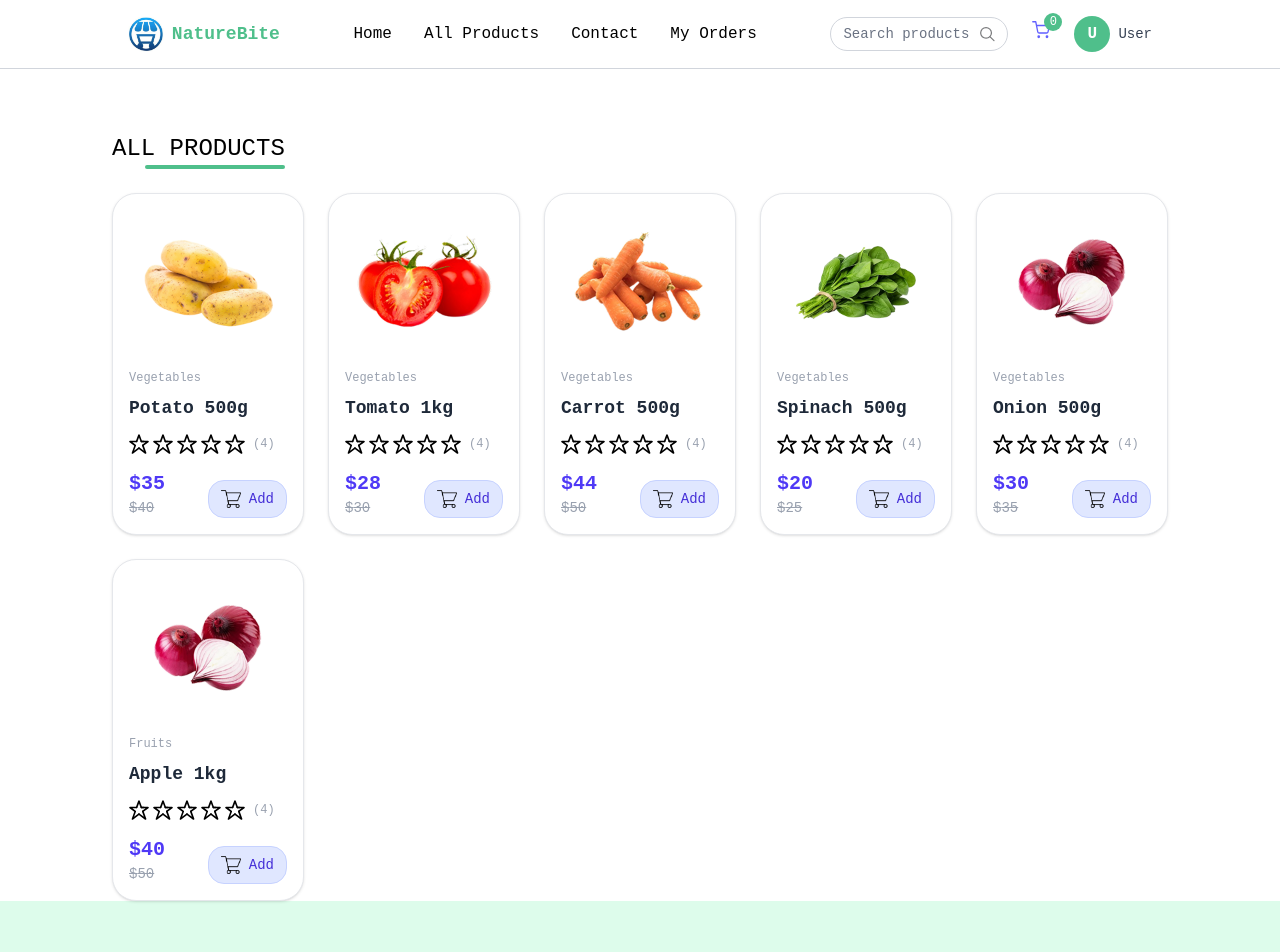
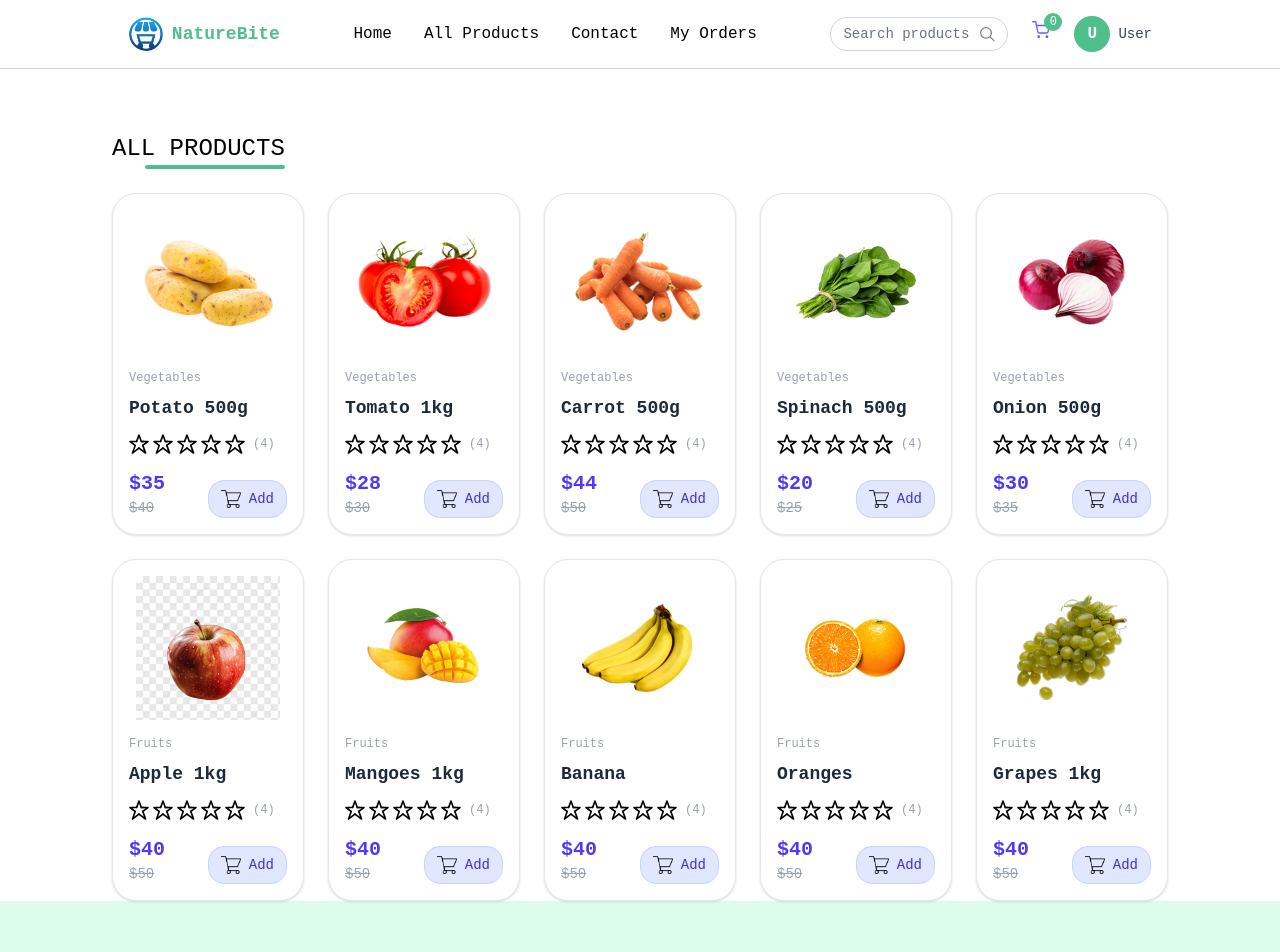
Before and after one commit to MuhammadLuqman0407/Ecommerce, a React (Vite) app in the folder Frontend/: page /products in a window 1280 px wide. Shown: the top 952 px of the page. Built offline with nearby package versions, Linux system fonts and the light colour scheme; a web font is replaced by a local one.

Commit message:
Add products

```diff
--- a/Frontend/src/assets/assets.js
+++ b/Frontend/src/assets/assets.js
@@ -22,7 +22,22 @@ import bottom_banner_image_sm from '../assets/bottom_banner_image_sm.png';
 import coin_icon from '../assets/coin_icon.svg';
 import leaf_icon from '../assets/leaf_icon.svg';
 import delivery_truck from '../assets/delivery_truck_icon.svg';
-
+import banana from '../assets/banana.png';
+import barley from '../assets/barley.png';
+import brown_rice from '../assets/brown_rice.png';
+import butter_croissant from '../assets/butter_croissant.png';
+import cheeze from '../assets/cheeze.png';
+import coca_cola from '../assets/coca_cola.png';
+import eggs from '../assets/eggs.png';
+import fanta from '../assets/fanta.png';
+import knoor_cup_soup from '../assets/knoor_cup_soup.png';
+import grapes from '../assets/grapes.png';
+import mango from '../assets/Mangos.png';
+import orange from '../assets/orange.png';
+import paneer from '../assets/paneer.png';
+import sprite from '../assets/sprite.png';
+import wheet_floor from '../assets/Wheet_floor.png';
+import apples from '../assets/apples.png';
 
 export const assets = {
     logo,
@@ -47,6 +62,22 @@ export const assets = {
     leaf_icon,
     coin_icon,
     delivery_truck,
+    banana,
+    barley,
+    brown_rice,
+    butter_croissant,
+    cheeze,
+    coca_cola,
+    eggs,
+    fanta,
+    knoor_cup_soup,
+    grapes,
+    mango,
+    orange,
+    paneer,
+    sprite,
+    wheet_floor,
+    apples,
 
 }
 
@@ -184,12 +215,12 @@ export const dummyProducts = [
     inStock: true,
   },
   {
-    _id: "veg006",
+    _id: "fru001",
     name: "Apple 1kg",
     category: "Fruits",
     price: 50,
     offerPrice: 40,
-    image: [onion_image],
+    image: [apples],
     description: [
       "Fresh red apples",
       "Strong natural flavor",
@@ -199,6 +230,71 @@ export const dummyProducts = [
     updatedAt: "2025-03-25T07:18:13.103Z",
     inStock: true,
   },
+   {
+    _id: "fru002",
+    name: "Mangoes 1kg",
+    category: "Fruits",
+    price: 50,
+    offerPrice: 40,
+    image: [mango],
+    description: [
+      "Fresh red apples",
+      "Strong natural flavor",
+      "Essential for daily cooking"
+    ],
+    createdAt: "2025-03-25T07:17:46.018Z",
+    updatedAt: "2025-03-25T07:18:13.103Z",
+    inStock: true,
+  },
+  {
+    _id: "fru003",
+    name: "Banana ",
+    category: "Fruits",
+    price: 50,
+    offerPrice: 40,
+    image: [banana],
+    description: [
+      "Fresh red apples",
+      "Strong natural flavor",
+      "Essential for daily cooking"
+    ],
+    createdAt: "2025-03-25T07:17:46.018Z",
+    updatedAt: "2025-03-25T07:18:13.103Z",
+    inStock: true,
+  },
+  {
+    _id: "fru004",
+    name: "Oranges ",
+    category: "Fruits",
+    price: 50,
+    offerPrice: 40,
+    image: [orange],
+    description: [
+      "Fresh red apples",
+      "Strong natural flavor",
+      "Essential for daily cooking"
+    ],
+    createdAt: "2025-03-25T07:17:46.018Z",
+    updatedAt: "2025-03-25T07:18:13.103Z",
+    inStock: true,
+  },
+  {
+    _id: "fru005",
+    name: "Grapes 1kg ",
+    category: "Fruits",
+    price: 50,
+    offerPrice: 40,
+    image: [grapes],
+    description: [
+      "Fresh red apples",
+      "Strong natural flavor",
+      "Essential for daily cooking"
+    ],
+    createdAt: "2025-03-25T07:17:46.018Z",
+    updatedAt: "2025-03-25T07:18:13.103Z",
+    inStock: true,
+  },
+
 ];
 
 
```
